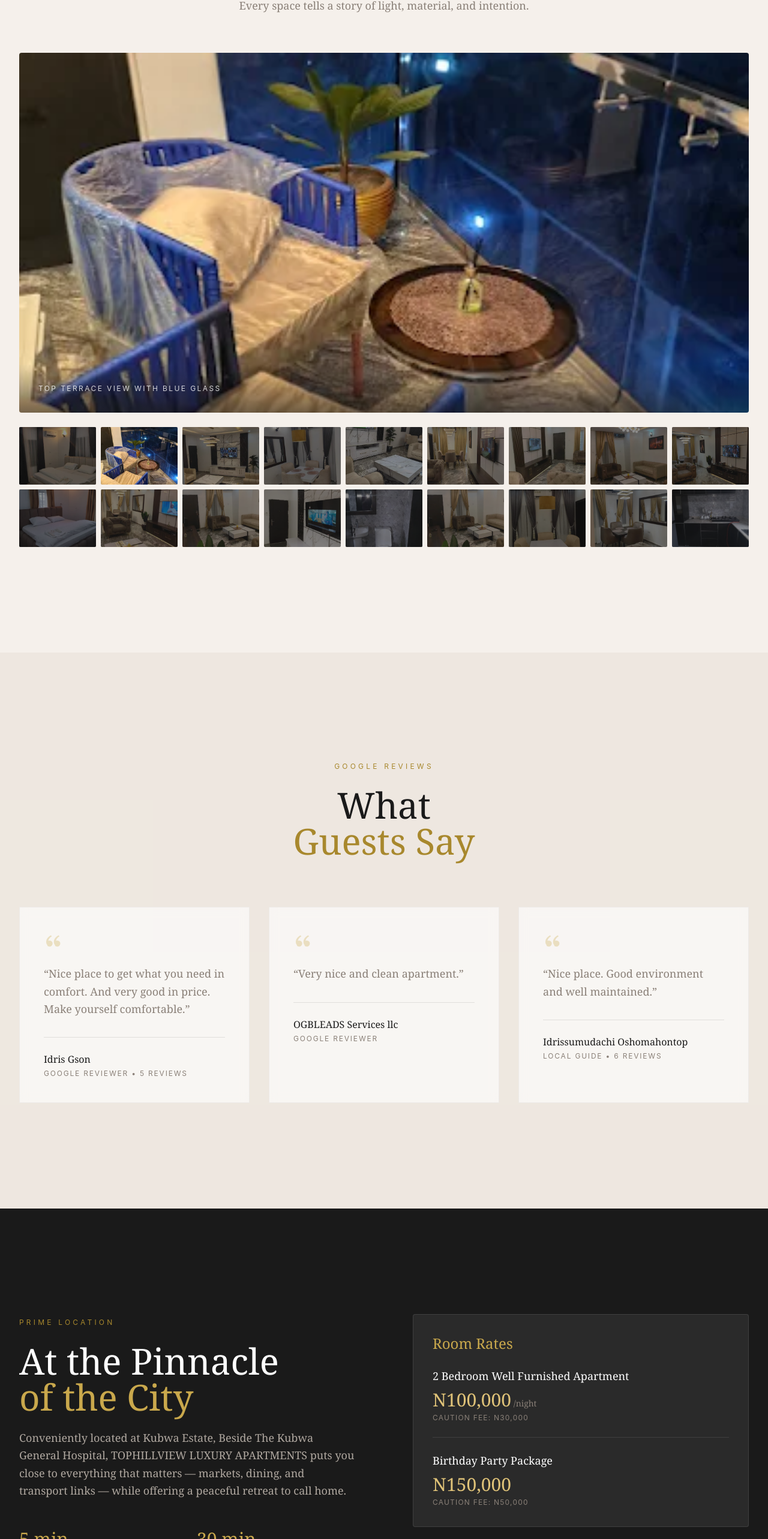
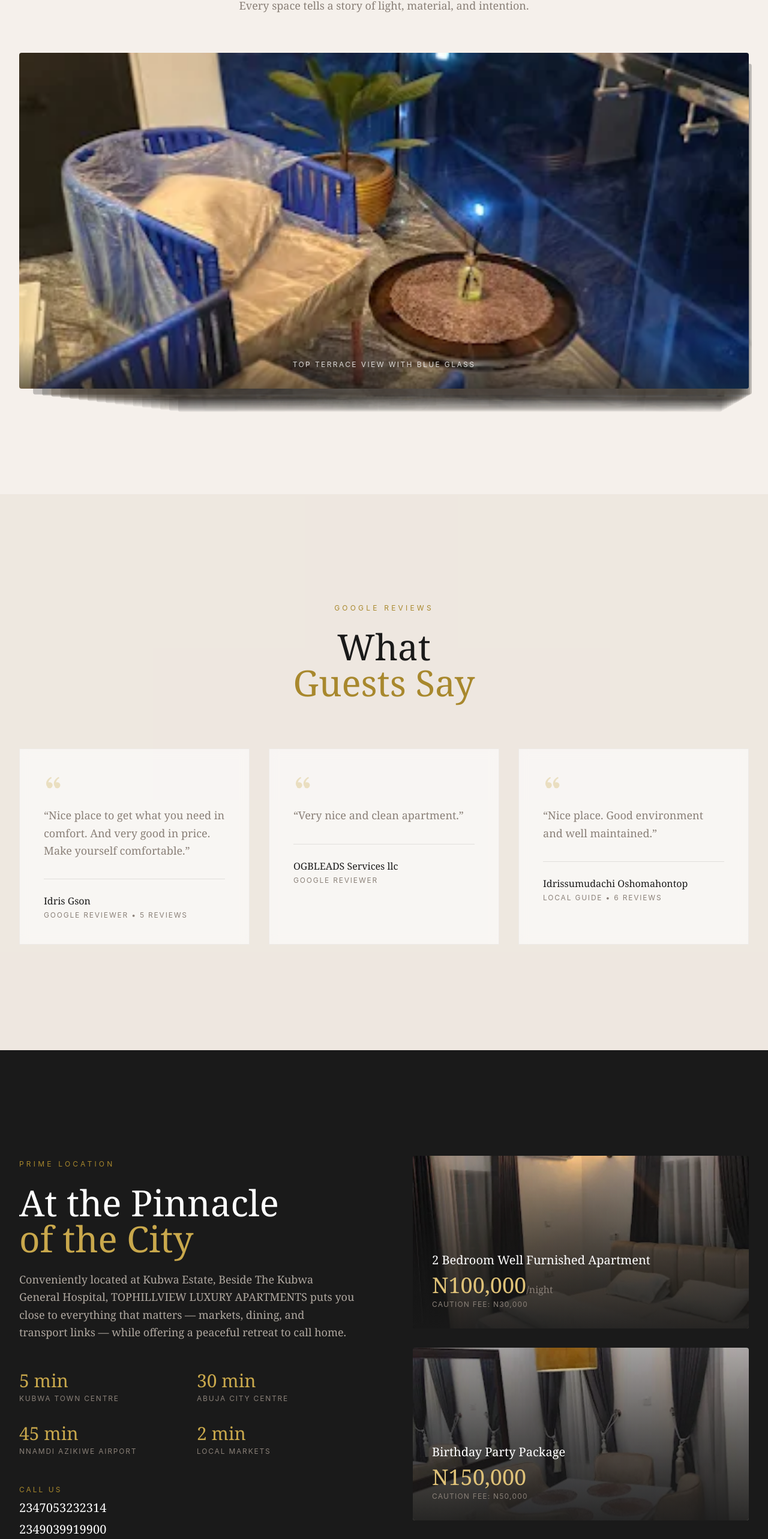
Before and after one commit to soloabe65/Tophillview, a Next.js app: page / in a window 1280 px wide. Shown: the part 4509-7075 px from the top of the page at 60% size. Built offline with nearby package versions, Linux system fonts and the light colour scheme; grey boxes are pictures that could not be loaded.

Commit message:
Redesign gallery as card stack, rates on apartment photos, add Google Maps satellite embed

```diff
--- a/src/components/Gallery.tsx
+++ b/src/components/Gallery.tsx
@@ -1,7 +1,7 @@
 "use client";
 
 import { useEffect, useRef, useState } from "react";
-import { motion, useInView, AnimatePresence } from "framer-motion";
+import { motion, useInView } from "framer-motion";
 
 const images = [
   { src: "/images/gallery-1.webp", alt: "Room with big bed in peach color" },
@@ -28,13 +28,11 @@ export default function Gallery() {
   const ref = useRef<HTMLDivElement>(null);
   const inView = useInView(ref, { once: true, margin: "-80px" });
   const [active, setActive] = useState(0);
-  const [direction, setDirection] = useState(1);
   const intervalRef = useRef<ReturnType<typeof setInterval>>(undefined);
 
   useEffect(() => {
     if (!inView) return;
     intervalRef.current = setInterval(() => {
-      setDirection(1);
       setActive((prev) => (prev + 1) % images.length);
     }, 4000);
     return () => clearInterval(intervalRef.current);
@@ -42,15 +40,8 @@ export default function Gallery() {
 
   function goTo(i: number) {
     clearInterval(intervalRef.current);
-    setDirection(i > active ? 1 : -1);
     setActive(i);
   }
-
-  const variants = {
-    enter: (dir: number) => ({ x: dir > 0 ? 300 : -300, opacity: 0 }),
-    center: { x: 0, opacity: 1 },
-    exit: (dir: number) => ({ x: dir > 0 ? -300 : 300, opacity: 0 }),
-  };
 
   return (
     <section id="gallery" ref={ref} className="relative bg-cream">
@@ -72,56 +63,45 @@ export default function Gallery() {
           </p>
         </motion.div>
 
-        <div className="relative mt-16 overflow-hidden rounded-sm bg-charcoal/5">
-          <div className="relative mx-auto aspect-[16/9] max-h-[65vh] w-full lg:max-h-[75vh]">
-            <AnimatePresence custom={direction} mode="popLayout">
-              <motion.img
-                key={active}
-                src={images[active].src}
-                alt={images[active].alt}
-                custom={direction}
-                variants={variants}
-                initial="enter"
-                animate="center"
-                exit="exit"
-                transition={{ duration: 0.6, ease: [0.16, 1, 0.3, 1] }}
-                className="absolute inset-0 h-full w-full object-cover"
-              />
-            </AnimatePresence>
+        <div className="relative mx-auto mt-16 aspect-[16/9] max-h-[70vh] w-full">
+          {images.map((img, i) => {
+            const stackIndex = (i - active + images.length) % images.length;
+            const isTop = stackIndex === 0;
 
-            <div className="absolute bottom-0 left-0 right-0 bg-gradient-to-t from-charcoal/60 to-transparent p-8">
-              <p className="font-sans text-xs uppercase tracking-[0.2em] text-white/80">
-                {images[active].alt}
-              </p>
-            </div>
-          </div>
-        </div>
-
-        <div className="mt-6 grid grid-cols-6 gap-2 md:grid-cols-9">
-          {images.map((img, i) => (
+            return (
               <motion.button
                 key={img.alt}
                 onClick={() => goTo(i)}
-              initial={{ opacity: 0, y: 20 }}
-              animate={inView ? { opacity: 1, y: 0 } : { opacity: 0, y: 20 }}
-              transition={{ duration: 0.4, delay: i * 0.03 }}
-              className="group relative aspect-[4/3] overflow-hidden rounded-xs"
+                animate={{
+                  x: isTop ? 0 : 8 + stackIndex * 6,
+                  y: isTop ? 0 : 8 + stackIndex * 6,
+                  scale: isTop ? 1 : 1 - stackIndex * 0.015,
+                  opacity: isTop ? 1 : Math.max(0.1, 0.35 - stackIndex * 0.025),
+                  zIndex: images.length - stackIndex,
+                }}
+                transition={{ duration: 0.6, ease: [0.16, 1, 0.3, 1] }}
+                className="absolute inset-0 overflow-hidden rounded-sm"
+                style={{ pointerEvents: isTop ? "auto" : "none" }}
               >
                 <img
                   src={img.src}
                   alt={img.alt}
-                className="h-full w-full object-cover transition-all duration-500 group-hover:scale-110"
+                  className="h-full w-full object-cover"
                   loading="lazy"
                 />
-              <div
-                className={`absolute inset-0 transition-all duration-500 ${
-                  i === active
-                    ? "bg-transparent ring-2 ring-gold"
-                    : "bg-charcoal/50 group-hover:bg-charcoal/30"
-                }`}
-              />
+                {!isTop && (
+                  <div className="absolute inset-0 bg-charcoal/60" />
+                )}
+                {isTop && (
+                  <div className="absolute bottom-0 left-0 right-0 bg-gradient-to-t from-charcoal/60 to-transparent p-8">
+                    <p className="font-sans text-xs uppercase tracking-[0.2em] text-white/80">
+                      {img.alt}
+                    </p>
+                  </div>
+                )}
               </motion.button>
-          ))}
+            );
+          })}
         </div>
       </div>
     </section>
--- a/src/components/Location.tsx
+++ b/src/components/Location.tsx
@@ -8,6 +8,23 @@ const highlights = [
   { label: "Abuja City Centre", value: "30 min" },
   { label: "Nnamdi Azikiwe Airport", value: "45 min" },
   { label: "Local Markets", value: "2 min" },
+];
+
+const rateCards = [
+  {
+    img: "/images/gallery-1.webp",
+    title: "2 Bedroom Well Furnished Apartment",
+    price: "N100,000",
+    period: "/night",
+    caution: "Caution Fee: N30,000",
+  },
+  {
+    img: "/images/gallery-4.webp",
+    title: "Birthday Party Package",
+    price: "N150,000",
+    period: "",
+    caution: "Caution Fee: N50,000",
+  },
 ];
 
 export default function Location() {
@@ -49,68 +66,64 @@ export default function Location() {
                 </div>
               ))}
             </div>
-          </div>
 
-          <div className="space-y-8">
-            <div className="rounded-sm border border-white/10 bg-charcoal-light p-8">
-              <h3 className="font-serif text-2xl text-gold">Room Rates</h3>
-              <div className="mt-6 space-y-6">
-                <div>
-                  <p className="font-serif text-lg text-white">
-                    2 Bedroom Well Furnished Apartment
+            <div className="mt-12 space-y-2">
+              <p className="font-sans text-xs uppercase tracking-[0.25em] text-gold-dark">
+                Call Us
               </p>
-                  <p className="mt-2 font-body text-3xl text-gold-light">
-                    N100,000<span className="text-sm text-stone"> /night</span>
-                  </p>
-                  <p className="mt-1 font-sans text-xs uppercase tracking-[0.1em] text-stone">
-                    Caution Fee: N30,000
-                  </p>
-                </div>
-                <div className="border-t border-white/10 pt-6">
-                  <p className="font-serif text-lg text-white">
-                    Birthday Party Package
-                  </p>
-                  <p className="mt-2 font-body text-3xl text-gold-light">
-                    N150,000
-                  </p>
-                  <p className="mt-1 font-sans text-xs uppercase tracking-[0.1em] text-stone">
-                    Caution Fee: N50,000
-                  </p>
-                </div>
-              </div>
-            </div>
-
-            <div className="rounded-sm border border-white/10 bg-charcoal-light p-8">
-              <h3 className="font-serif text-2xl text-gold">Contact</h3>
-              <div className="mt-4 space-y-2">
               <a
                 href="tel:+2347053232314"
-                  className="block font-body text-lg text-white transition-colors hover:text-gold-light"
+                className="block font-body text-xl text-white transition-colors hover:text-gold-light"
               >
                 2347053232314
               </a>
               <a
                 href="tel:+2349039919900"
-                  className="block font-body text-lg text-white transition-colors hover:text-gold-light"
+                className="block font-body text-xl text-white transition-colors hover:text-gold-light"
               >
                 2349039919900
               </a>
             </div>
           </div>
 
-            <div className="flex h-full min-h-[200px] w-full items-center justify-center rounded-sm border border-white/10 bg-charcoal-light">
-              <div className="text-center">
-                <svg viewBox="0 0 24 24" fill="none" stroke="currentColor" strokeWidth="1" className="mx-auto h-12 w-12 text-stone">
-                  <path d="M21 10c0 7-9 13-9 13s-9-6-9-13a9 9 0 0 1 18 0z" />
-                  <circle cx="12" cy="10" r="3" />
-                </svg>
-                <p className="mt-4 font-sans text-xs uppercase tracking-[0.15em] text-stone">
-                  Interactive Map
+          <div className="space-y-8">
+            {rateCards.map((card) => (
+              <motion.div
+                key={card.title}
+                initial={{ opacity: 0, y: 30 }}
+                animate={inView ? { opacity: 1, y: 0 } : { opacity: 0, y: 30 }}
+                transition={{ duration: 0.6, ease: [0.16, 1, 0.3, 1] }}
+                className="relative overflow-hidden rounded-sm"
+              >
+                <img
+                  src={card.img}
+                  alt={card.title}
+                  className="h-64 w-full object-cover lg:h-72"
+                />
+                <div className="absolute inset-0 bg-gradient-to-t from-charcoal/90 via-charcoal/50 to-transparent" />
+                <div className="absolute bottom-0 left-0 right-0 p-8">
+                  <p className="font-serif text-xl text-white">{card.title}</p>
+                  <p className="mt-2 font-body text-4xl text-gold-light">
+                    {card.price}
+                    {card.period && (
+                      <span className="text-base text-stone">{card.period}</span>
+                    )}
                   </p>
-                <p className="mt-2 font-body text-sm text-stone-light">
-                  Kubwa Estate, Beside The Kubwa General Hospital
+                  <p className="mt-1 font-sans text-xs uppercase tracking-[0.1em] text-stone">
+                    {card.caution}
                   </p>
                 </div>
+              </motion.div>
+            ))}
+
+            <div className="h-80 w-full overflow-hidden rounded-sm">
+              <iframe
+                src="https://maps.google.com/maps?q=9.1574,7.3405&t=k&z=16&output=embed"
+                allowFullScreen
+                loading="lazy"
+                className="h-full w-full"
+                title="TOPHILLVIEW Location on Google Maps"
+              />
             </div>
           </div>
         </motion.div>
```
Lines whose indentation alone changed are shown as unchanged.
